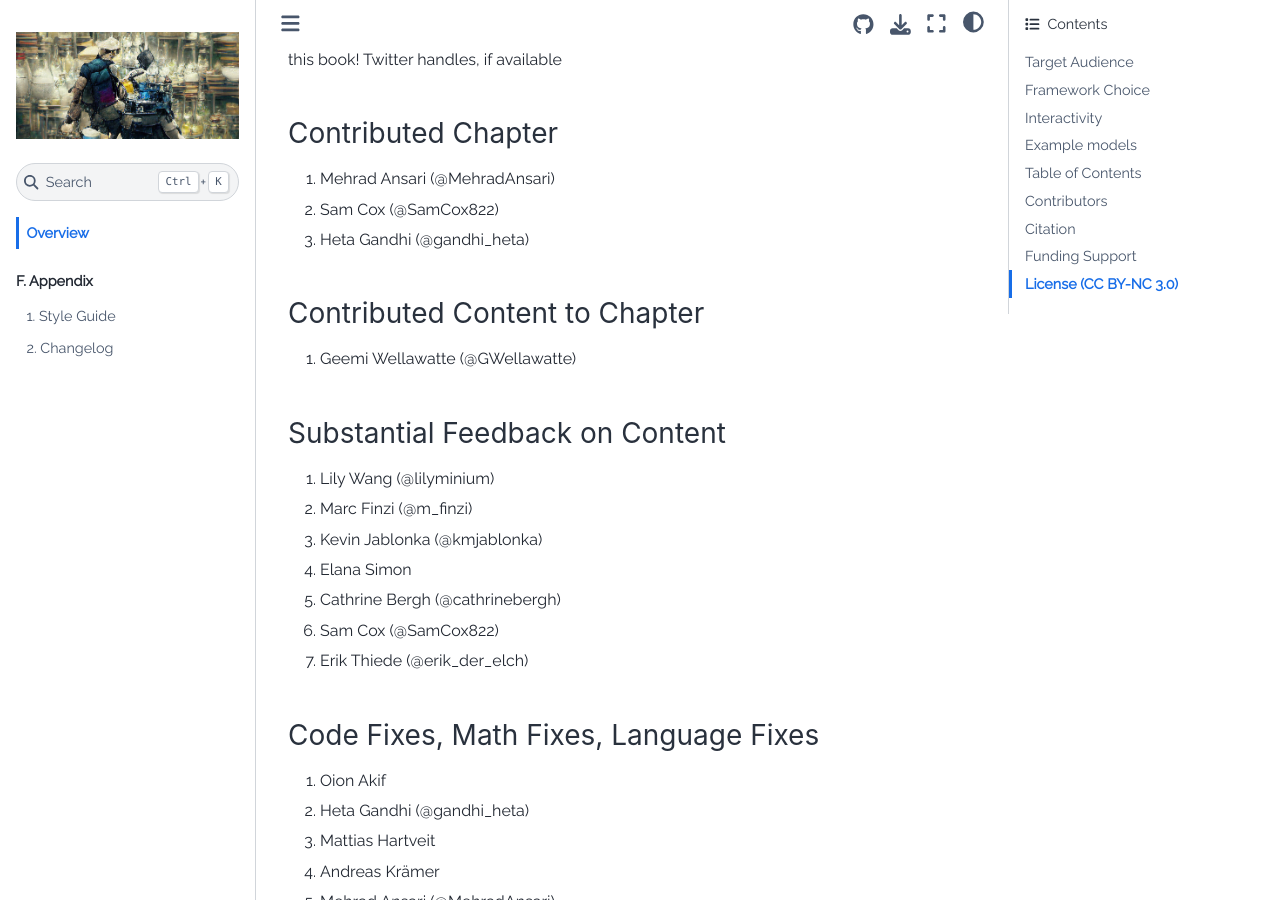
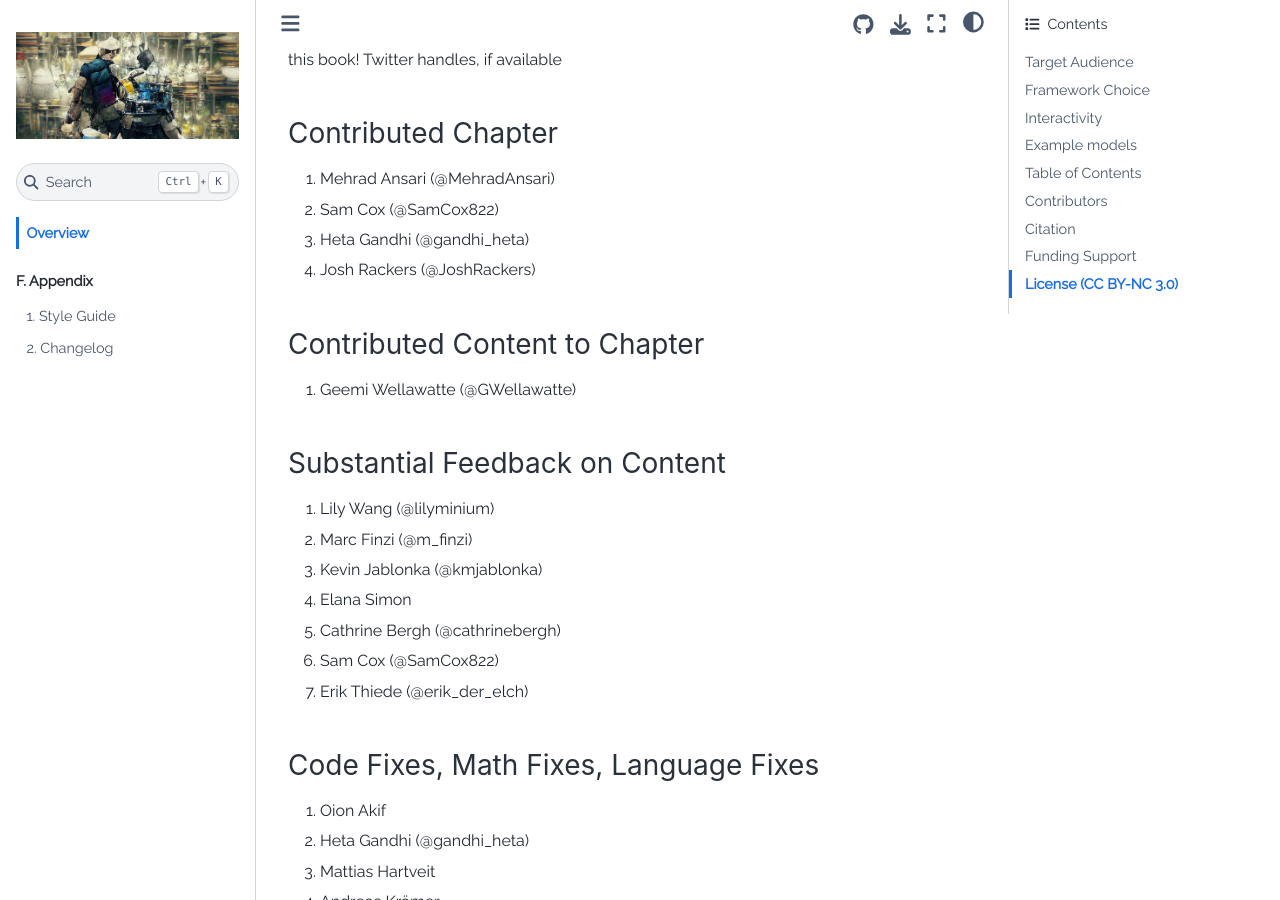
Before and after one commit to whitead/dmol-book, a Jupyter Book: the page built from index.md, in a window 1280 px wide and 900 px high, scrolled down 3493 px. Built offline with Jupyter Book 1.0.4 settings and Sphinx 7.4.7 and the Sphinx Book theme 1.1.4, drawn with Linux system fonts in a browser that asks for light colours; pages that are not in the unit, such as notebooks, are missing from menus.

Commit message:
added josh rackers authorship (#234)

```diff
--- a/index.md
+++ b/index.md
@@ -63,6 +63,7 @@ Thank you to contributors for offering suggestions, identifying errors, and help
 1. Mehrad Ansari (@MehradAnsari)
 2. Sam Cox (@SamCox822)
 3. Heta Gandhi (@gandhi_heta)
+4. Josh Rackers (@JoshRackers)
 
 ### Contributed Content to Chapter
 
```
Also changed, not shown: 1 other file.
